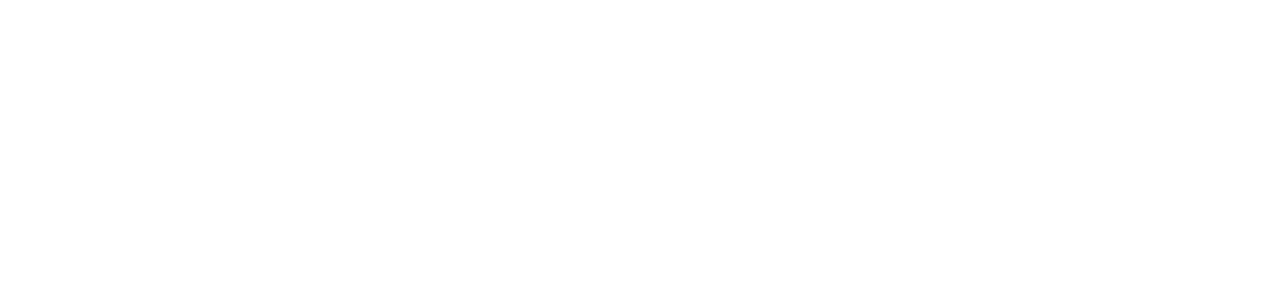
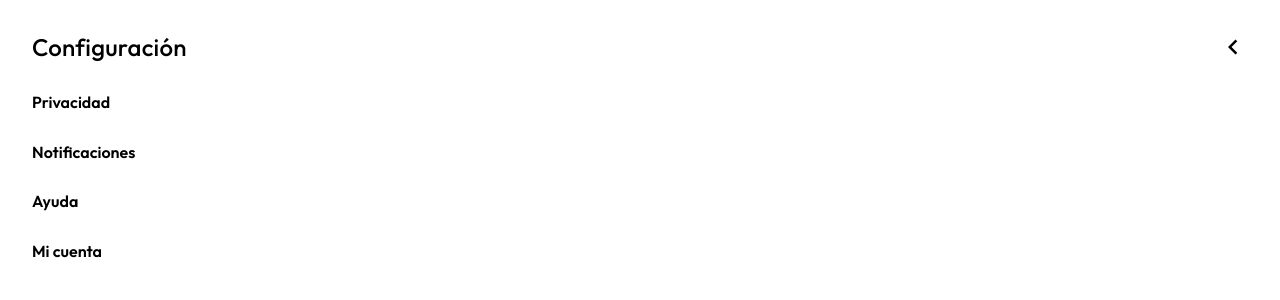
Before and after one commit to ESAT-ID3/5.-Roomeet, a React (Vite) app: page /settings in a window 1280 px wide. Before the commit this address had no page. Shown: the top 300 px of the page. Built offline with nearby package versions, Linux system fonts and the light colour scheme.

Commit message:
Select Reactivo y en proceso de página Settings

```diff
--- a/src/App.tsx
+++ b/src/App.tsx
@@ -31,7 +31,7 @@ function App() {
   return (
     <>
 
-      <Select/>
+      <Select title ="Género" options ={["Hombre", "Mujer", "Otro", "Prefiero no decirlo"]}/>
     </>
   );
 }
--- a/src/components/select/Select.tsx
+++ b/src/components/select/Select.tsx
@@ -1,17 +1,15 @@
 import "./Select.css"
-import { Icons } from "../icons/Icons";
 
-export const Select = ({title}) => {
+export const Select = ({title, options = []}) => {
 
     return (
         <div className="select__container">
-            <p>Género</p>
+            <p>{title}</p>
             <div className="select__flex">
                 <select name="Genero">
-                    <option value="">Hombre</option>
-                    <option value="">Mujer</option>
-                    <option value="">Otro</option>
-                    <option value="">Prefiero no decirlo</option>
+                {options.map((opt, i) => (
+            <option key={i} value={opt}>{opt}</option>
+          ))}
                 </select>
             </div>
         </div>
--- a/src/main.tsx
+++ b/src/main.tsx
@@ -16,6 +16,7 @@ import { SeenProfiles } from './pages/seenProfiles/SeenProfiles.tsx';
 import { Swipe } from './pages/swipe/Swipe.tsx';
 import { Match } from './pages/match/match.tsx';
 import { AuthSlider } from './pages/auth-slider/AuthSlider.tsx';
+import { Settings } from './pages/settings/Settings.tsx';
 
 
 
@@ -38,6 +39,7 @@ createRoot(document.getElementById('root')!).render(
       <Route path='/seenProfiles' element={<SeenProfiles/>} />
       <Route path='/swipe' element={<Swipe/>} />
       <Route path='/match' element={<Match/>} /> {/* Provisional hasta que sepamos que hacer */ }
+      <Route path='/settings' element={<Settings/>} />
     </Routes>
     </BrowserRouter>
   </StrictMode>,
--- /dev/null
+++ b/src/pages/settings/Settings.css
@@ -0,0 +1,46 @@
+*{
+    box-sizing: border-box;
+}
+
+body {
+    margin: 0;
+    padding: 0;
+}
+
+.settings__container{
+    padding: 2rem;
+    display: flex;
+    flex-direction: column;
+    gap: 2rem;
+}
+
+.settings__header h1{
+    margin: 0;
+    padding: 0;
+    color: #000;
+    text-align: center;
+    font-family: Outfit;
+    font-size: 24px;
+    font-style: normal;
+    font-weight: 500;
+    line-height: 100%; /* 24px */
+    letter-spacing: 0.24px;
+}
+
+.settings__container h2{
+    margin: 0;
+    padding: 0;
+    color: #000;
+    /* Mobile/Body |SemiBold */
+    font-family: Outfit;
+    font-size: 16px;
+    font-style: normal;
+    font-weight: 600;
+    line-height: 110%; /* 17.6px */
+}
+
+.settings__header{
+    display: flex;
+    justify-content: space-between;
+    align-items: center;
+}
--- /dev/null
+++ b/src/pages/settings/Settings.tsx
@@ -0,0 +1,30 @@
+import "./Settings.css"
+import { Icons } from "../../components/icons/Icons";
+
+export const Settings = () => {
+
+    return (
+        <div className="settings__container">
+            <div className="settings__header">
+                <h1>Configuración</h1>
+                <Icons name="chevron" viewBox ='0 0 24 24' size="30"/>
+            </div>
+            <div className="settings__privacy">
+                <h2>Privacidad</h2>
+                <div className="settings__privacy__info"></div>
+            </div>
+            <div className="settings__notifications">
+                <h2>Notificaciones</h2>
+                <div className="settings__privacy__info"></div>
+            </div>
+            <div className="settings__help">
+                <h2>Ayuda</h2>
+                <div className="settings__privacy__info"></div>
+            </div>
+            <div className="settings__my_acount">
+                <h2>Mi cuenta</h2>
+                <div className="settings__privacy__info"></div>
+            </div>
+        </div>
+    );
+};
```
